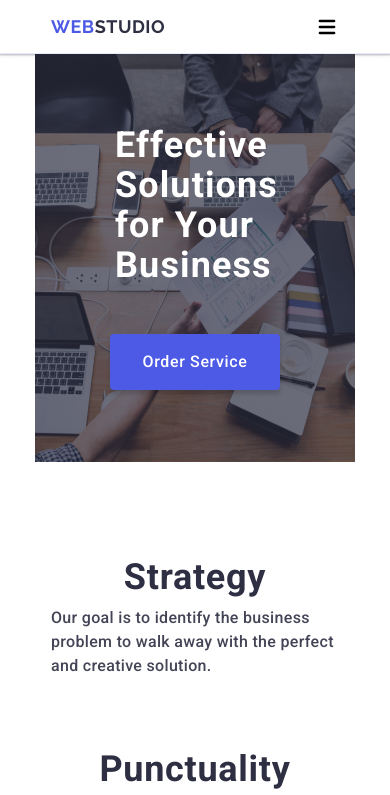
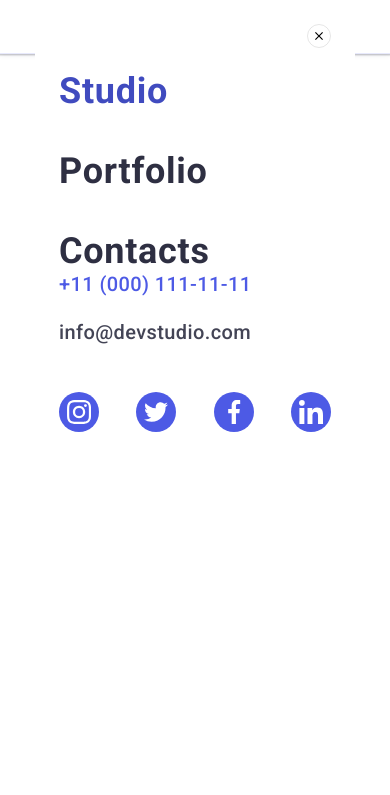
Before and after one commit to Polishchuk-4/goit-markup-hw-06, a plain HTML site: page index.html in a window 390 px wide. Shown: the top 795 px of the page. Drawn offline with nearby package versions, Linux system fonts and the light colour scheme.

Commit message:
add margin-bottom: auto; for mobile-navigation

```diff
--- a/css/style_2.css
+++ b/css/style_2.css
@@ -125,7 +125,6 @@ fieldset {
 .button:focus {
   background-color: #404bbf;
 }
-
 .visually-hidden {
   position: absolute;
   width: 1px;
@@ -137,6 +136,9 @@ fieldset {
   clip-path: inset(100%);
   clip: rect(0 0 0 0);
   overflow: hidden;
+}
+div.is-open {
+  visibility: visible;
 }
 
 /*-------- header --------*/
@@ -484,3 +486,108 @@ fieldset {
   background-color: #4d5ae5;
   border-radius: 4px;
 }
+
+/* mobile-menu */
+
+.mobile-navigation-container {
+  position: fixed;
+  top: 0;
+  left: 50%;
+  width: 320px;
+  height: 100vh;
+  padding: 72px 24px 40px 24px;
+  transform: translateX(-50%);
+  background-color: #fff;
+  z-index: 10;
+  visibility: hidden;
+  transition: opacity 250ms cubic-bezier(0.4, 0, 0.2, 1),
+    visibility 250ms cubic-bezier(0.4, 0, 0.2, 1);
+}
+.btn-close {
+  position: absolute;
+  top: 24px;
+  right: 24px;
+  width: 24px;
+  height: 24px;
+  display: flex;
+  justify-content: center;
+  align-items: center;
+  cursor: pointer;
+  border-radius: 50%;
+  border: 1px solid rgba(0, 0, 0, 0.1);
+  transition: background-color 250ms cubic-bezier(0.4, 0, 0.2, 1),
+    border 250ms cubic-bezier(0.4, 0, 0.2, 1);
+  transition: transform 250ms cubic-bezier(0.4, 0, 0.2, 1);
+}
+.btn-close-transparent {
+  background-color: transparent;
+}
+.btn-close:hover,
+.btn-close:focus {
+  background-color: #404bbf;
+  border: none;
+  fill: #fff;
+}
+.btn-icon-close {
+  transition: fill 250ms cubic-bezier(0.4, 0, 0.2, 1);
+}
+.mobile-navigation {
+  margin-bottom: auto;
+}
+.mobile-menu {
+  display: flex;
+  flex-direction: column;
+  row-gap: 40px;
+}
+.mobile-menu-link {
+  font-size: 36px;
+  font-weight: 700;
+  line-height: 1.11;
+  letter-spacing: 0.02em;
+  text-transform: capitalize;
+  color: rgb(46, 47, 66);
+}
+.mobile-menu-link-active {
+  color: rgb(64, 75, 191);
+}
+.mobile-menu-address {
+  margin-bottom: 48px;
+}
+.mobile-menu-contact {
+  display: flex;
+  flex-direction: column;
+  gap: 24px;
+}
+.mobile-menu-link-small {
+  font-size: 20px;
+  font-weight: 500;
+  line-height: 1.2;
+  letter-spacing: 0.02em;
+  color: rgb(67, 68, 85);
+}
+.mobile-menu-link-small-active {
+  color: rgb(77, 90, 229);
+}
+
+.mobile-menu-icons-container {
+  display: flex;
+  justify-content: space-between;
+  align-items: center;
+}
+.mobile-menu-icon-container {
+  width: 40px;
+  height: 40px;
+}
+.mobile-menu-link-icon {
+  display: flex;
+  justify-content: center;
+  align-items: center;
+  width: 100%;
+  height: 100%;
+  border-radius: 50%;
+  background-color: #4d5ae5;
+  transition: background-color 250ms cubic-bezier(0.4, 0, 0.2, 1);
+}
+.mobile-menu-icon {
+  fill: #fff;
+}
--- a/css/styles.css
+++ b/css/styles.css
@@ -537,7 +537,7 @@ div.is-open {
     0px 2px 1px rgba(0, 0, 0, 0.2);
   transition: transform 250ms cubic-bezier(0.4, 0, 0.2, 1);
 }
-.modal-window-btn {
+.btn-close {
   position: absolute;
   top: 24px;
   right: 24px;
@@ -553,16 +553,14 @@ div.is-open {
   transition: background-color 250ms cubic-bezier(0.4, 0, 0.2, 1),
     border 250ms cubic-bezier(0.4, 0, 0.2, 1);
 }
-.modal-window-btn:hover,
-.modal-window-btn:focus {
+.btn-close:hover,
+.btn-close:focus {
   background-color: #404bbf;
   border: none;
   fill: #fff;
 }
-.modal-window-icon {
+.btn-icon-close {
   transition: fill 250ms cubic-bezier(0.4, 0, 0.2, 1);
-}
-.modal-window-icon {
 }
 .modal-window-label {
   font-weight: 500;
--- a/index.html
+++ b/index.html
@@ -588,10 +588,82 @@
         </div>
       </div>
     </footer>
-    <div class="form-container">
+    <div class="mobile-navigation-container is-open">
+      <button class="btn-close" type="button">
+        <svg class="btn-icon-close" width="8" height="8">
+          <use href="./images/icons.svg#close"></use>
+        </svg>
+      </button>
+      <nav class="mobile-navigation">
+        <ul class="mobile-menu">
+          <li>
+            <a
+              class="mobile-menu-link mobile-menu-link-active"
+              href="./index.html"
+            >
+              Studio
+            </a>
+          </li>
+          <li>
+            <a class="mobile-menu-link" href=""> Portfolio </a>
+          </li>
+          <li>
+            <a class="mobile-menu-link" href=""> Contacts </a>
+          </li>
+        </ul>
+      </nav>
+      <address class="mobile-menu-address">
+        <ul class="mobile-menu-contact">
+          <li>
+            <a
+              class="mobile-menu-link-small mobile-menu-link-small-active"
+              href="tel:+110001111111"
+            >
+              +11 (000) 111-11-11
+            </a>
+          </li>
+          <li>
+            <a class="mobile-menu-link-small" href="mailto:info@devstudio.com">
+              info@devstudio.com
+            </a>
+          </li>
+        </ul>
+      </address>
+      <ul class="mobile-menu-icons-container">
+        <li class="mobile-menu-icon-container">
+          <a class="mobile-menu-link-icon" href="">
+            <svg class="mobile-menu-icon" width="24" height="24">
+              <use href="./images/icons.svg#instagram"></use>
+            </svg>
+          </a>
+        </li>
+        <li class="mobile-menu-icon-container">
+          <a class="mobile-menu-link-icon" href="">
+            <svg class="mobile-menu-icon" width="24" height="24">
+              <use href="./images/icons.svg#twitter"></use>
+            </svg>
+          </a>
+        </li>
+        <li class="mobile-menu-icon-container">
+          <a class="mobile-menu-link-icon" href="">
+            <svg class="mobile-menu-icon" width="24" height="24">
+              <use href="./images/icons.svg#facebook"></use>
+            </svg>
+          </a>
+        </li>
+        <li class="mobile-menu-icon-container">
+          <a class="mobile-menu-link-icon" href="">
+            <svg class="mobile-menu-icon" width="24" height="24">
+              <use href="./images/icons.svg#linkedin"></use>
+            </svg>
+          </a>
+        </li>
+      </ul>
+    </div>
+    <!-- <div class="form-container">
       <div class="modal-window">
-        <button class="modal-window-btn" type="button">
-          <svg class="modal-window-icon" width="8" height="8">
+        <button class="btn-close btn-close-transparent" type="button">
+          <svg class="btn-icon-close" width="8" height="8">
             <use href="./images/icons.svg#close"></use>
           </svg>
         </button>
@@ -671,6 +743,6 @@
           <button class="form-button" type="submit">Send</button>
         </form>
       </div>
-    </div>
+    </div> -->
   </body>
 </html>
```
